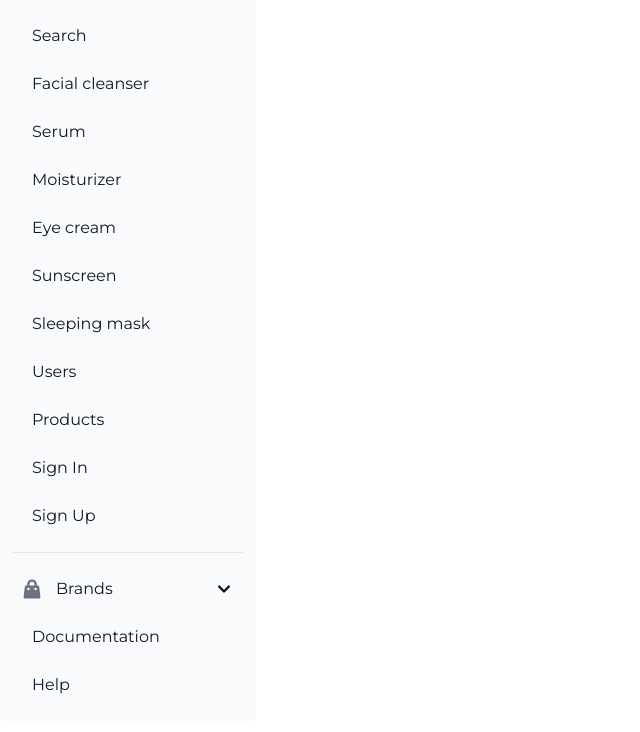
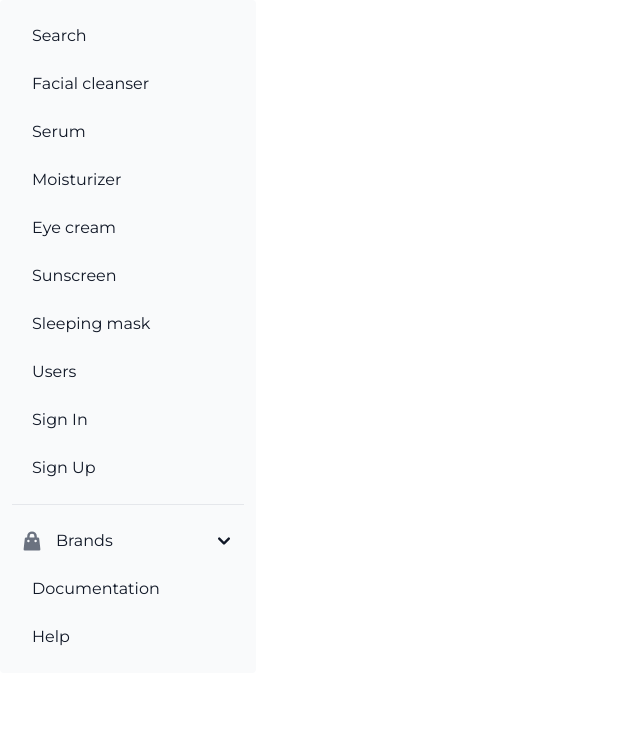
Before and after one commit to ThanyapornCh/Personal-Project-web, a React (Create React App) app: page /categoriespage in a window 1280 px wide. Shown: the top 732 px of the page, without its empty margins (0-640 px from the left). Built offline with nearby package versions, Linux system fonts and the light colour scheme.

Commit message:
cart to be continue

```diff
--- a/src/components/CategoriesPage.js
+++ b/src/components/CategoriesPage.js
@@ -1,5 +1,6 @@
 import { Sidebar } from 'flowbite-react';
 import SearchBar from '../components/SearchBar';
+// import { MagnifyingGlass } from 'flowbite-react';
 
 export default function CategoriesPage() {
   return (
@@ -8,6 +9,7 @@ export default function CategoriesPage() {
         <Sidebar.Items>
           <Sidebar.ItemGroup>
             <Sidebar.Item>Search</Sidebar.Item>
+            {/* <MagnifyingGlass className="h-8 w-8 text-purple-500 mx-3" /> */}
             <Sidebar.Item>Facial cleanser</Sidebar.Item>
             <Sidebar.Item>Serum</Sidebar.Item>
             <Sidebar.Item>Moisturizer</Sidebar.Item>
@@ -15,7 +17,6 @@ export default function CategoriesPage() {
             <Sidebar.Item>Sunscreen</Sidebar.Item>
             <Sidebar.Item>Sleeping mask</Sidebar.Item>
             <Sidebar.Item>Users</Sidebar.Item>
-            <Sidebar.Item>Products</Sidebar.Item>
             <Sidebar.Item>Sign In</Sidebar.Item>
             <Sidebar.Item>Sign Up</Sidebar.Item>
           </Sidebar.ItemGroup>
--- a/src/features/Auth/LoginForm.js
+++ b/src/features/Auth/LoginForm.js
@@ -16,7 +16,7 @@ export default function LoginForm() {
       console.log(email, password);
       const res = await login({ email, password });
       console.log(res.data);
-      navigate('/homepage');
+      navigate('/datapersonal');
 
       toast.success('success login');
     } catch (err) {
```
Also changed, not shown: src/pages/StorePage.js (added, +113 -0 lines).
